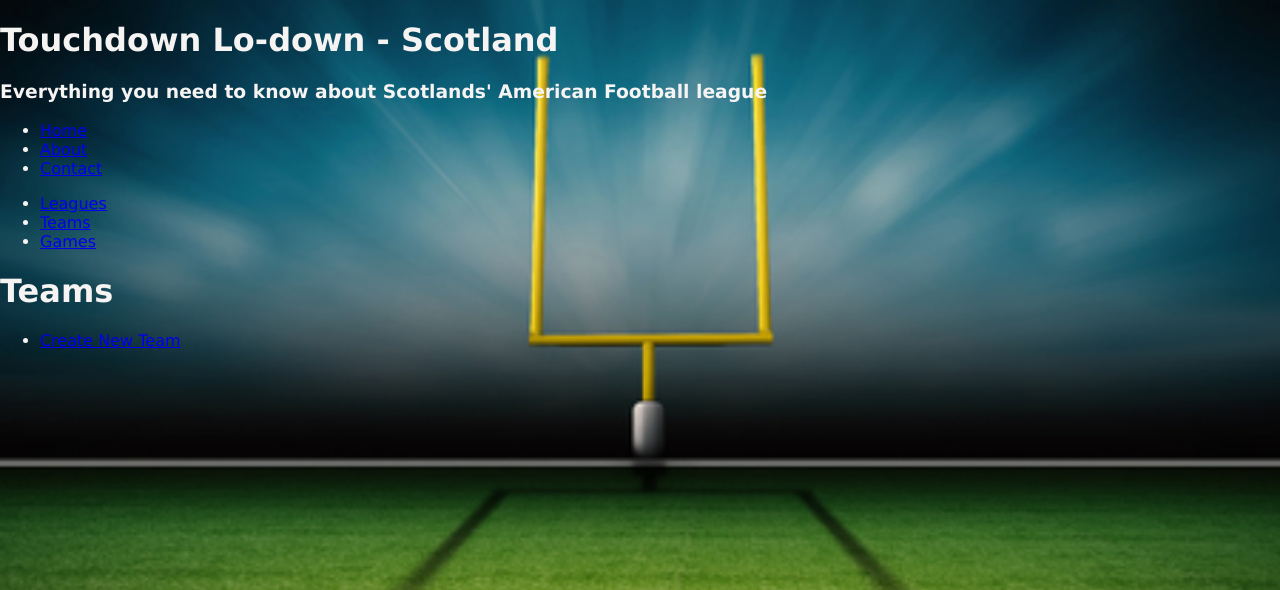
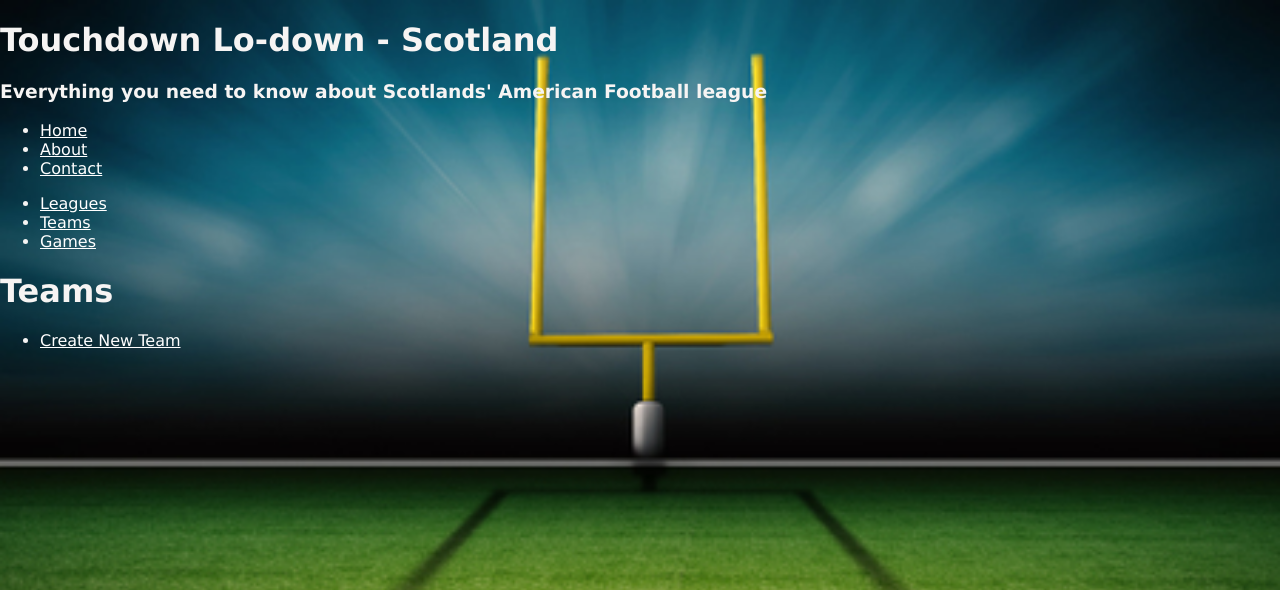
Before and after one commit to ckite82/solo_project_sports_score_app, a Flask app: page /teams in a window 1280 px wide. Shown: the top 590 px of the page. Run offline with Flask 2, Linux system fonts and the light colour scheme; data that the repository does not hold is empty; some libraries are stand-ins or nearby versions.

Commit message:
eighteenth commit - updated html and css

```diff
--- a/project_start_point/controllers/team_controller.py
+++ b/project_start_point/controllers/team_controller.py
@@ -51,7 +51,6 @@ def edit_team(id):
     # games = game_repository.select_all()
     return render_template("teams/edit.html", team = team) # games = games
 
-
 # UPDATE
 # PUT '/teams/<id>'
 @teams_blueprint.route("/teams/<id>", methods=["POST"])
@@ -62,7 +61,6 @@ def update_team(id):
     team_repository.update(team)
     return redirect("/teams")
 
-
 # DELETE
 # POST '/teams/<id>'
 @teams_blueprint.route("/teams/<id>/delete", methods=["POST"])
--- a/project_start_point/templates/base.html
+++ b/project_start_point/templates/base.html
@@ -23,13 +23,13 @@
             <nav>
                 <ul class="menu">
                     <li>
-                        <a href="/">Home</a>
+                        <a href="/" style="color: white">Home</a>
                     </li>
                     <li>
-                        <a href="/about">About</a>
+                        <a href="/about" style="color: white">About</a>
                     </li>
                     <li>
-                        <a href="/contact">Contact</a>
+                        <a href="/contact" style="color: white">Contact</a>
                     </li>
                 </ul>
             </nav>
@@ -39,13 +39,13 @@
                 <nav>
                     <ul class="aside-menu">
                         <li>
-                            <a href="/leagues">Leagues</a>
+                            <a href="/leagues" style="color: white">Leagues</a>
                         </li>
                         <li>
-                            <a href="/teams">Teams</a>
+                            <a href="/teams" style="color: white">Teams</a>
                         </li>
                         <li>
-                            <a href="/games">Games</a>
+                            <a href="/games" style="color: white">Games</a>
                         </li>
                     </ul>
                 </nav>
--- a/project_start_point/templates/teams/edit.html
+++ b/project_start_point/templates/teams/edit.html
@@ -3,7 +3,7 @@
 
 <form action="/teams/{{team.id}}" method="POST"> <!-- may need to add /edit after{{team.id}}-->
     <div>
-        <label for="team_name">Edit team name</label>
+        <label for="team_name" style="color: white">Edit team name</label>
         <input type="text" name="team_name" id="team_name" placeholder="Edit team name" required autofocus>
     </div>
     <button type="submit">Submit</button>
--- a/project_start_point/templates/teams/index.html
+++ b/project_start_point/templates/teams/index.html
@@ -5,7 +5,7 @@
 
 <nav>
     <ul>
-        <li><a href="/teams/new">Create New Team</a></li>
+        <li><a href="/teams/new" style="color: white">Create New Team</a></li>
     </ul>
 </nav>
 
@@ -14,7 +14,7 @@
         <div class="content">
         </div>
         <div class="team_name">
-            <a href="/teams/{{team.id}}">&#127944;   {{team.team_name}}   &#127944;</a>
+            <a href="/teams/{{team.id}}" style="color: rgb(255, 208, 0)">   {{team.team_name}}   &#127944;</a>
         </div>
         <div class="delete-buttons">
             <form class="delete-form" action="/teams/{{team.id}}/delete" method="POST">
--- a/project_start_point/templates/teams/new.html
+++ b/project_start_point/templates/teams/new.html
@@ -7,7 +7,7 @@
         <label for="create_new_team">Create new team</label>
         <input type="text" name="create new team" id="create new team" placeholder="Create new team" required autofocus>
     </div>
-    <button type="submit">Create</button>
+    <button type="submit" >Create</button>
 </form>
 
 {% endblock %}
--- a/project_start_point/templates/teams/show.html
+++ b/project_start_point/templates/teams/show.html
@@ -4,7 +4,7 @@
 
 <div>
     <h2>{{team.team_name}}</h2>
-    <p><a href="/teams/{{team.id}}/edit">Edit</a></p>
+    <p><a href="/teams/{{team.id}}/edit" style="color: white">Edit</a></p>
 </div>
 
 
```
Also changed, not shown: 1 other file.
